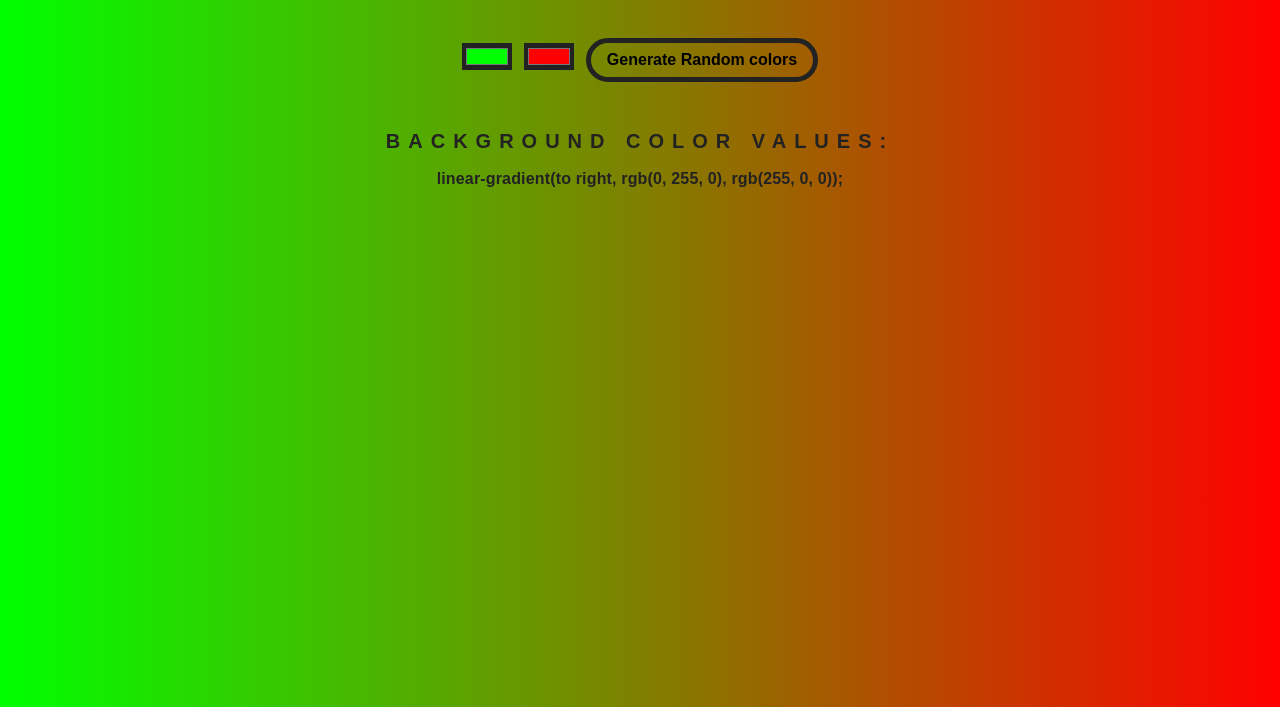
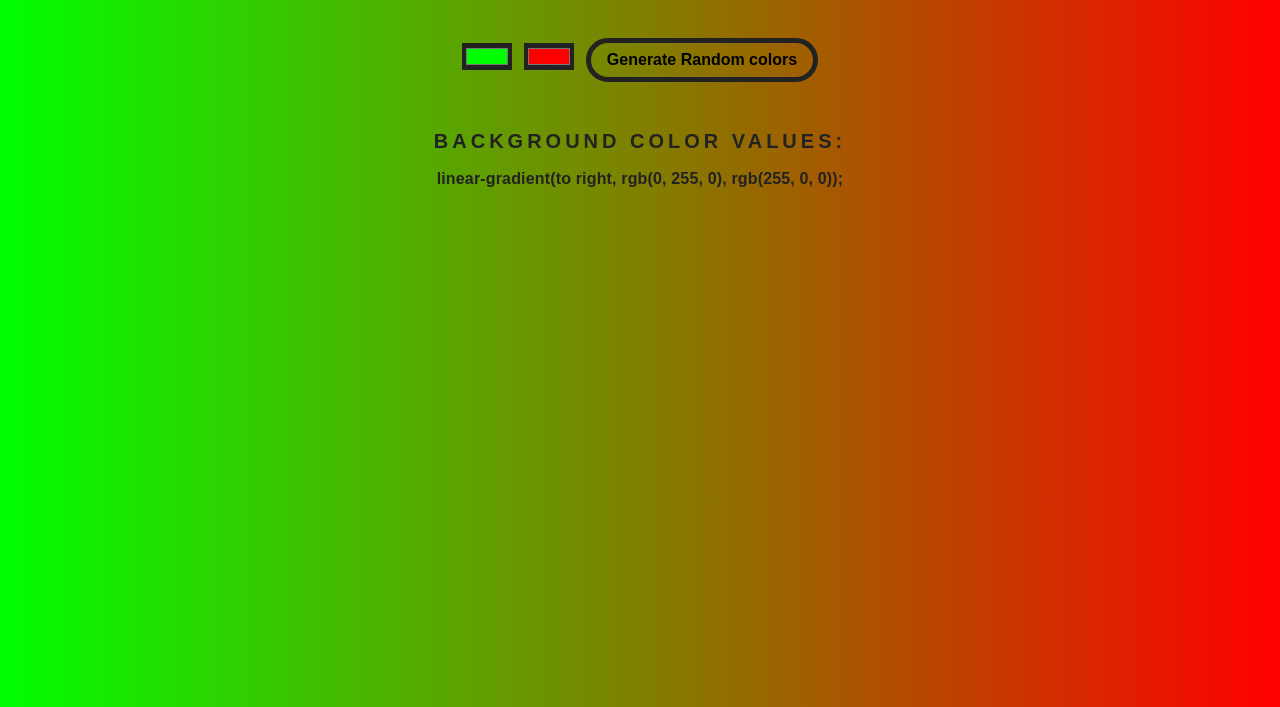
Before and after one commit to Rahul-Ramrakhyani/Background-Generator, a plain HTML site: page index.html in a window 1280 px wide. Shown: the part 93-800 px from the top of the page. Drawn offline with Linux system fonts and the light colour scheme.

Commit message:
letter spacing improved

```diff
--- a/Bgstyle.css
+++ b/Bgstyle.css
@@ -22,6 +22,7 @@ h2 {
     text-align: center;
     text-transform: uppercase;
     width: 100%;
+    letter-spacing: .2em;
 }
 
 h3 {
--- a/index.html
+++ b/index.html
@@ -20,7 +20,7 @@
 <input class="color2" type="color" name="color2" value="#ff0000">
 <button class="random">Generate Random colors</button>
 
-<h2>Background Color values:</h2>
+<h2>Background Color Values:</h2>
 
 <h3></h3>
 
```
